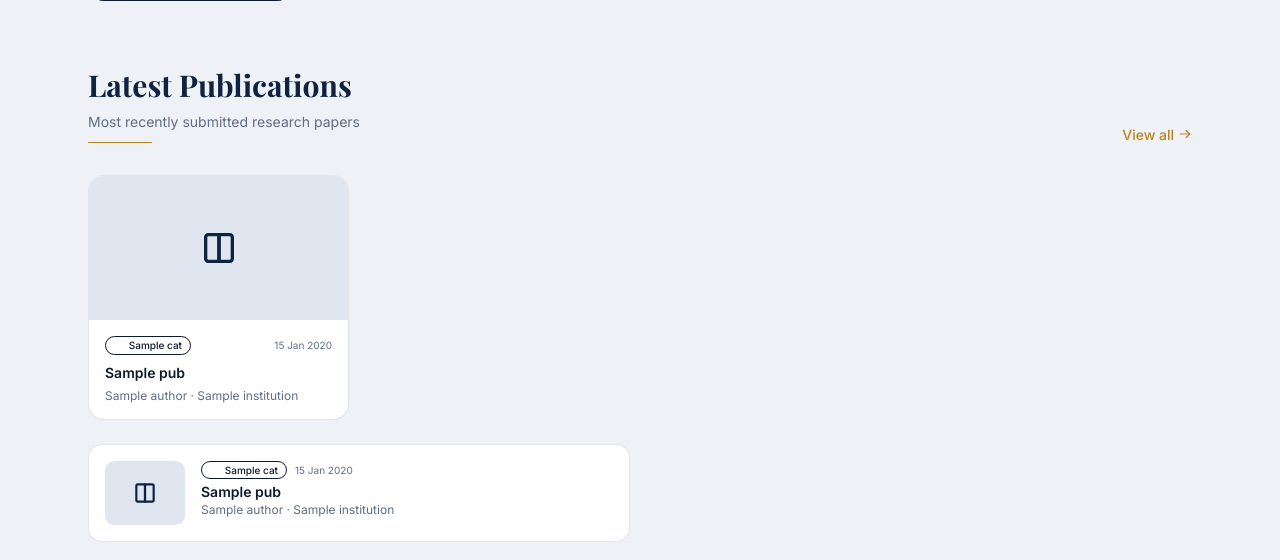
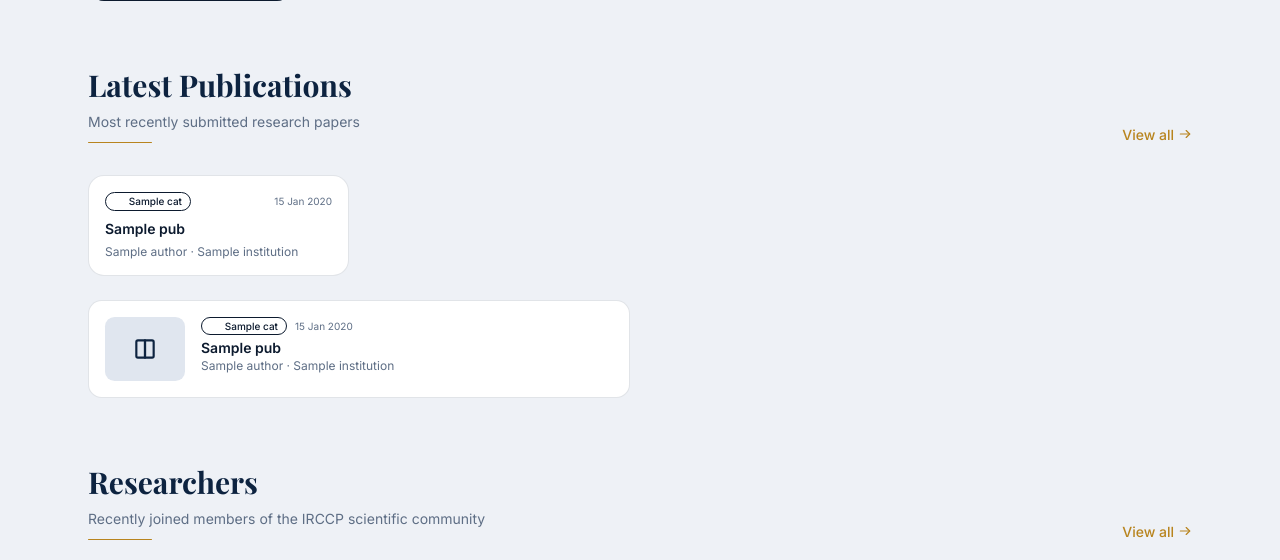
Before and after one commit to gfgfgv/irccp_django, a Django app: template templates/core/home.html in a window 1280 px wide. Shown: the part 698-1258 px from the top of the page. Run offline with Django 5.2, Linux system fonts and the light colour scheme; data comes from the database, SQL or seed files in the repository; the template is opened without the code that fills it: most values are stand-ins (such as "Sample title", 1, 10 or a date in 2020); grey boxes marked "Sample" are stand-in pictures.

Commit message:
Update project logic and styles

```diff
--- a/templates/core/home.html
+++ b/templates/core/home.html
@@ -68,9 +68,7 @@
     <div class="grid grid-4">
       {% for pub in publications_top %}
         <a href="{% url 'core:publications' %}" class="home-section-card">
-          <div class="card-color-block" style="background:var(--secondary);color:var(--primary);">
-            {% icon 'book' 40 %}
-          </div>
+
           <div class="body">
             <div style="display:flex;align-items:center;justify-content:space-between;gap:.5rem;margin-bottom:.5rem;flex-wrap:wrap;">
               <div style="display:flex;align-items:center;gap:.25rem;flex-wrap:wrap;">
```
